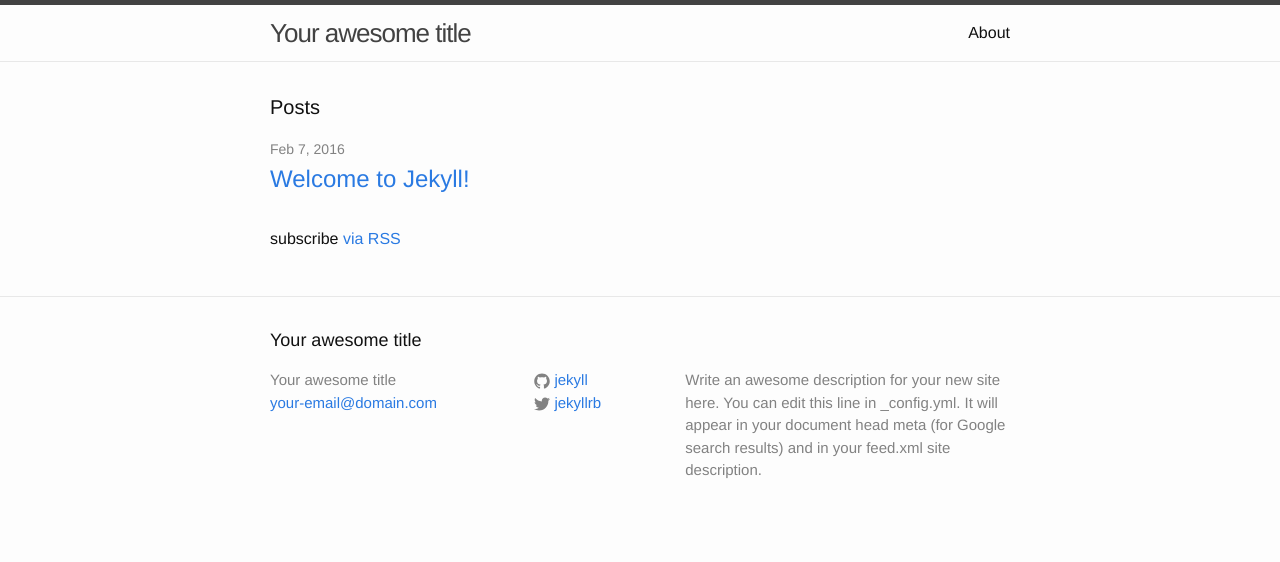
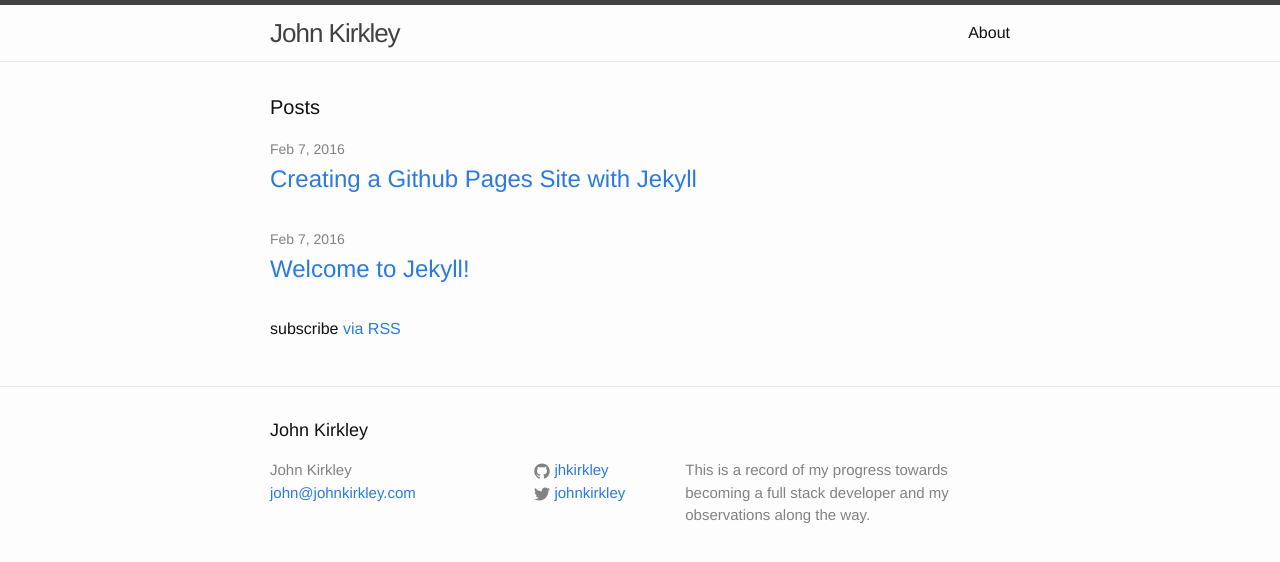
Before and after one commit to jhkirkley/tech-blog, a Jekyll site: the page built from index.html, in a window 1280 px wide. Shown: the top 562 px of the page. Built offline with Jekyll 4.4.1, drawn with Linux system fonts in a browser that asks for light colours.

```diff
--- /dev/null
+++ b/Gemfile
@@ -0,0 +1,2 @@
+source 'https://rubygems.org'
+gem 'github-pages'
--- a/_config.yml
+++ b/_config.yml
@@ -6,16 +6,15 @@
 # 'jekyll serve'. If you change this file, please restart the server process.
 
 # Site settings
-title: Your awesome title
-email: your-email@domain.com
+title: John Kirkley
+email: john@johnkirkley.com
 description: > # this means to ignore newlines until "baseurl:"
-  Write an awesome description for your new site here. You can edit this
-  line in _config.yml. It will appear in your document head meta (for
-  Google search results) and in your feed.xml site description.
+  This is a record of my progress towards becoming a full stack developer and my observations along the way.
 baseurl: "" # the subpath of your site, e.g. /blog
 url: "http://yourdomain.com" # the base hostname & protocol for your site
-twitter_username: jekyllrb
-github_username:  jekyll
+twitter_username: johnkirkley
+github_username:  jhkirkley
 
 # Build settings
 markdown: kramdown
+highlighter: rouge
```
Also changed, not shown: _posts/2016-02-07-creating-a-github-pages-site-with-jekyll.markdown (added, +69 -0 lines), css/syntax.css (added, +60 -0 lines), Gemfile.lock (added).
